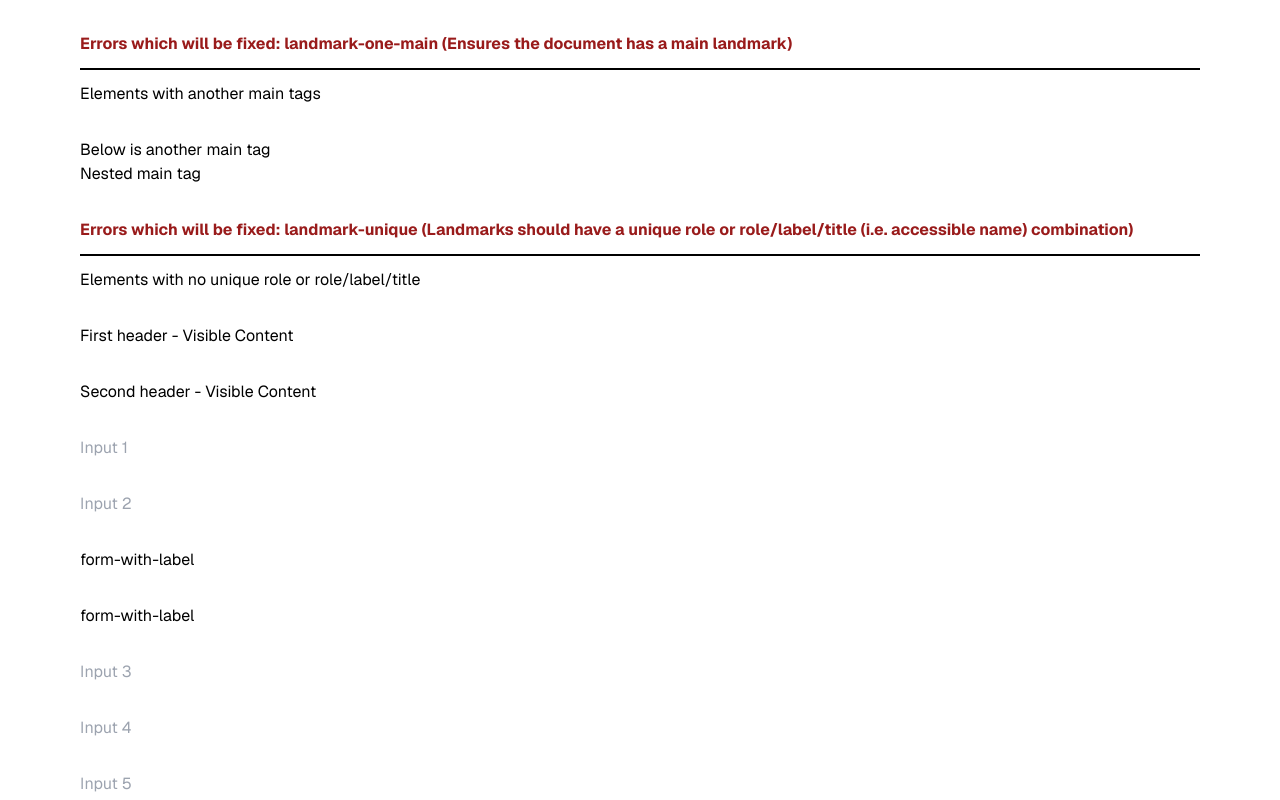
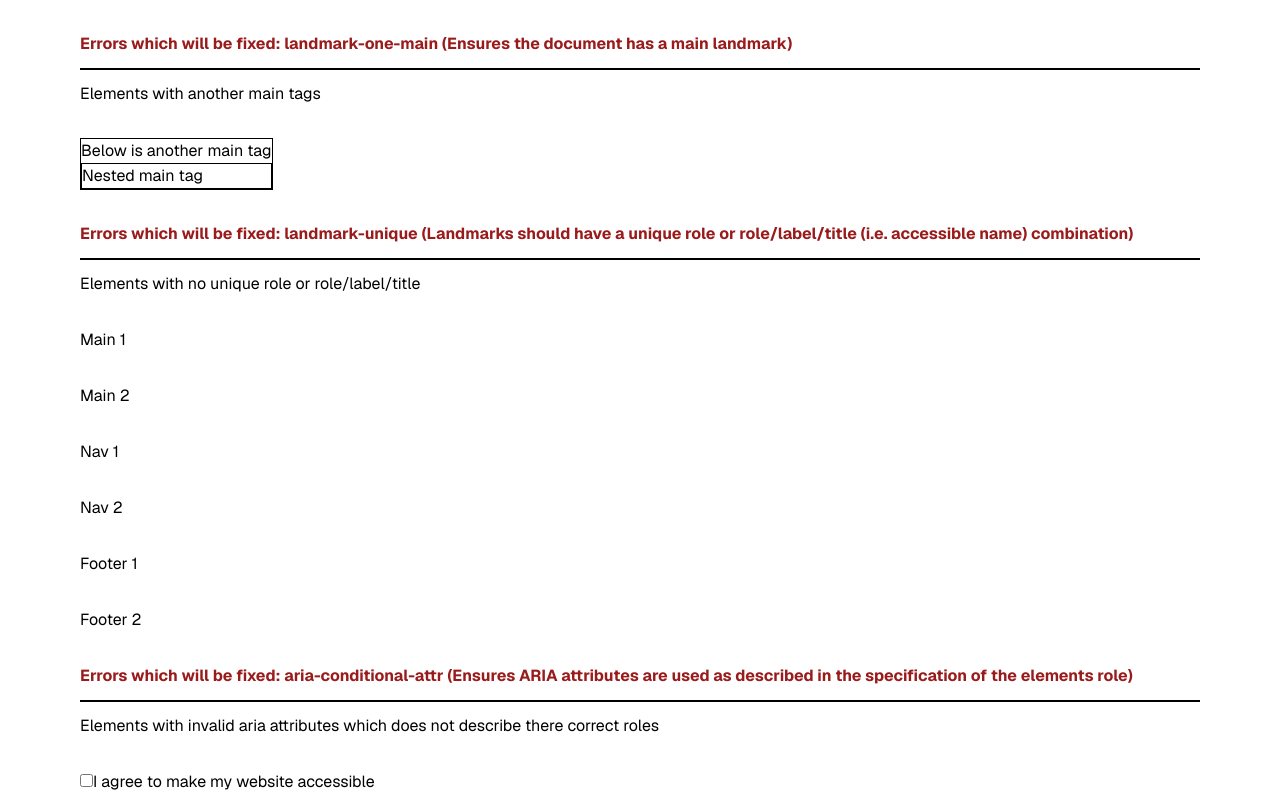
Before and after one commit to shreyasmisra01/dyllon-test, a Next.js app: page / in a window 1280 px wide. Shown: the part 5780-6580 px from the top of the page. Built offline with nearby package versions, Linux system fonts and the light colour scheme.

Commit message:
updated the code of landmark one main and landmark unique issues

```diff
--- a/app/components/LandmarkOneMain.tsx
+++ b/app/components/LandmarkOneMain.tsx
@@ -15,10 +15,10 @@ const LandmarkOneMain = () => {
       <h1 id="links-title">Elements with another main tags</h1>
 
       {/* Nested main tags */}
-      <main>
+      <main className="border border-black" role="main">
         <p>Below is another main tag</p>
 
-        <main>
+        <main className="border border-black" role="main">
             <p>Nested main tag</p>
         </main>
       </main>
--- a/app/components/LandmarkUnique.tsx
+++ b/app/components/LandmarkUnique.tsx
@@ -15,7 +15,7 @@ const LandmarkUnique = () => {
       <h1 id="links-title">Elements with no unique role or role/label/title</h1>
 
       {/* Elements with no unique role */}
-      <header id="violation-header-1">First header - Visible Content</header>
+      {/* <header id="violation-header-1">First header - Visible Content</header>
 <header id="violation-header-2">Second header - Visible Content</header>
 
 <form id="violation-form-aria-label-1" aria-label="form-label">
@@ -116,7 +116,16 @@ const LandmarkUnique = () => {
 </section>
 <section id="violation-section-2" aria-label="duplicate label for section">
   <p>Section content 2</p>
-</section>
+</section> */}
+
+    <main aria-label="main">Main 1 </main>
+    <main aria-label="main">Main 2</main>
+
+    <nav aria-label="duplicate nav">Nav 1</nav>
+    <nav aria-label="duplicate nav">Nav 2</nav>
+
+    <footer>Footer 1</footer>
+    <footer>Footer 2</footer>
 
     </>
   );
```
Also changed, not shown: 1 other file (tests, documents, lock files or other folders).
